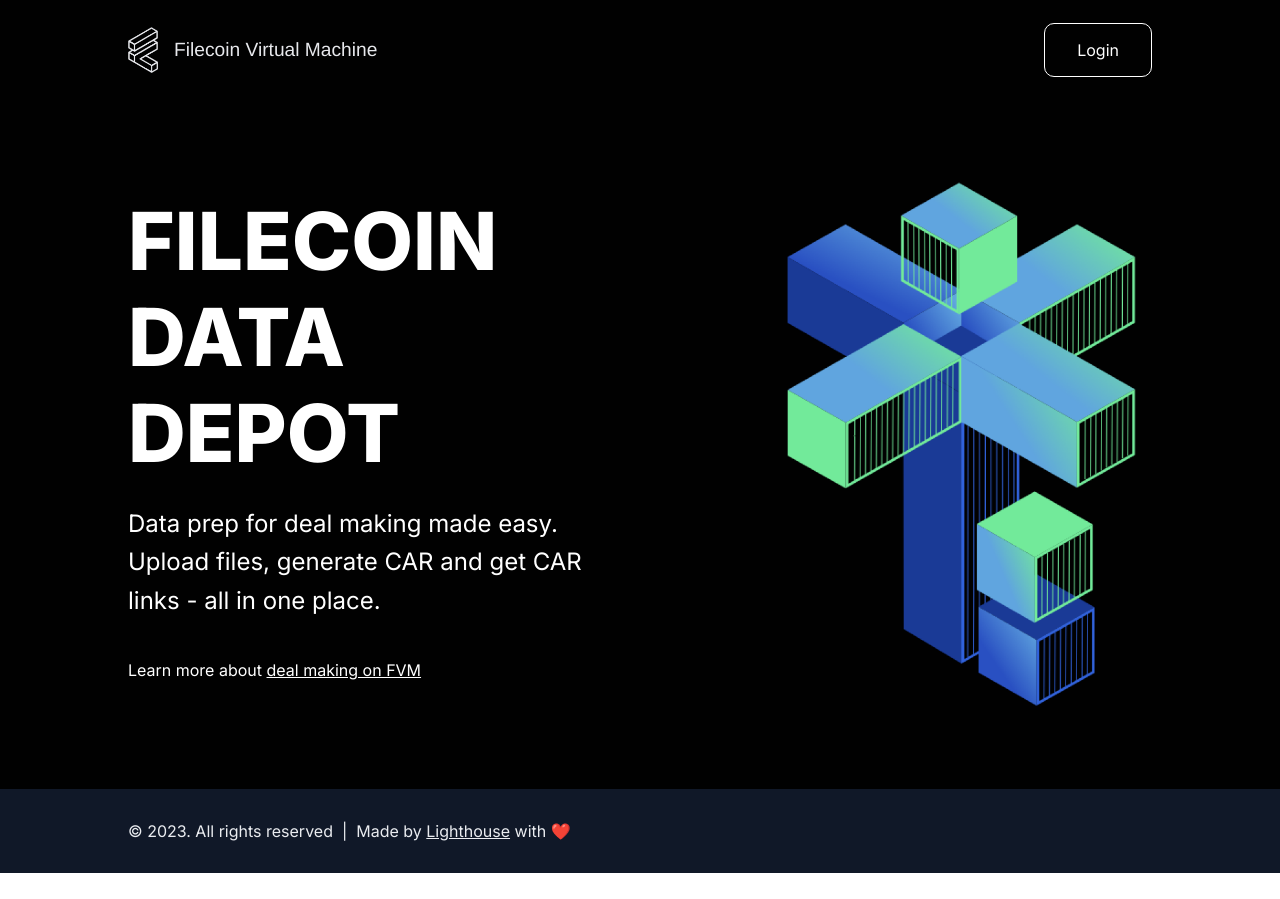
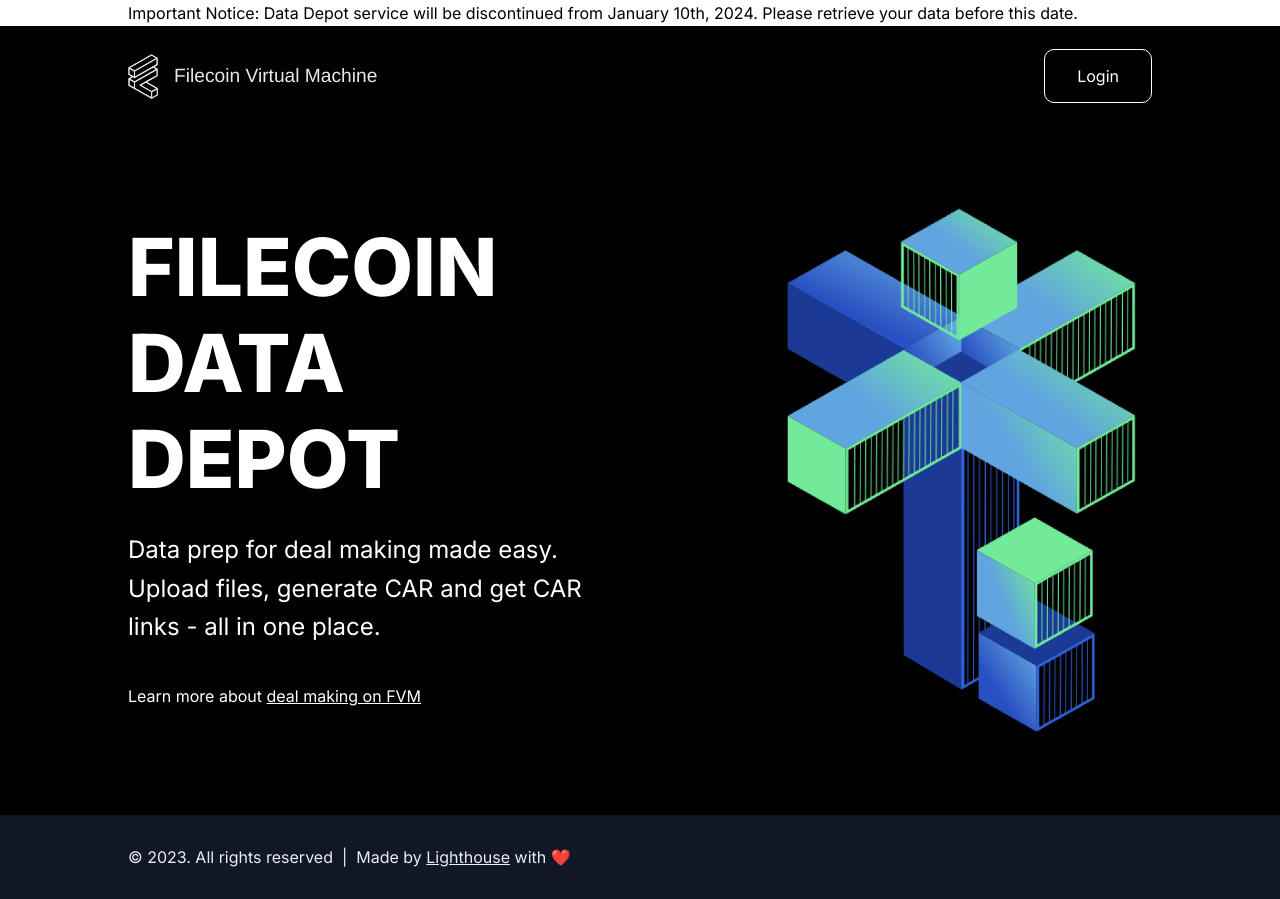
Before and after one commit to pranavkonde/data-depot-frontend, a React (Vite) app: page / in a window 1280 px wide. Before the commit the page ends 873 px from the top, so only its background shows below. Built offline with nearby package versions, Linux system fonts and the light colour scheme; no server answers.

Commit message:
Disclaimer

```diff
--- a/src/App.tsx
+++ b/src/App.tsx
@@ -3,10 +3,12 @@
 import { Dashboard, LandingPage, LoginLayout, UploadNew } from "./Pages";
 import { FileView } from "./Pages/LoginPanel";
 import AuthGaurd from "./Utils/Services/AuthGaurd";
+import { DisclaimerBar } from "./Containers";
 
 function App() {
   return (
     <div className="App">
+      <DisclaimerBar/>
       <Routes>
         <Route path="/" element={<LandingPage />}></Route>
         <Route path="/login" element={<LandingPage />}></Route>
--- /dev/null
+++ b/src/Containers/DisclaimerBar/DisclaimerBar.scss
@@ -0,0 +1,7 @@
+@import "/src/Styles/_variables";
+@import "/src/Styles/_mediaQuery";
+
+.DisclaimerBar {
+  padding-top: 0.2rem !important;
+  padding-bottom: 0.2rem !important;
+}
--- /dev/null
+++ b/src/Containers/DisclaimerBar/DisclaimerBar.tsx
@@ -0,0 +1,12 @@
+import React from "react";
+import "./DisclaimerBar.scss";
+
+function DisclaimerBar() {
+  return (
+    <div className="DisclaimerBar _container">
+      Important Notice: Data Depot service will be discontinued from January 10th, 2024. Please retrieve your data before this date.
+    </div>
+  );
+}
+
+export default DisclaimerBar;
--- a/src/Containers/index.ts
+++ b/src/Containers/index.ts
@@ -3,3 +3,4 @@
 export { default as Dropzone } from "./Dropzone/Dropzone";
 export { default as FileDetailContainer } from "./FileDetailContainer/FileDetailContainer";
 export { default as LoginDialog } from "./LoginDialog/LoginDialog";
+export { default as DisclaimerBar } from "./DisclaimerBar/DisclaimerBar";
--- a/src/main.tsx
+++ b/src/main.tsx
@@ -15,6 +15,7 @@
 ReactDOM.createRoot(document.getElementById('root') as HTMLElement).render(
   <BrowserRouter>
    <NavigationSetter />
+
     <App />
     <ToastContainer/>
   </BrowserRouter>,
```
